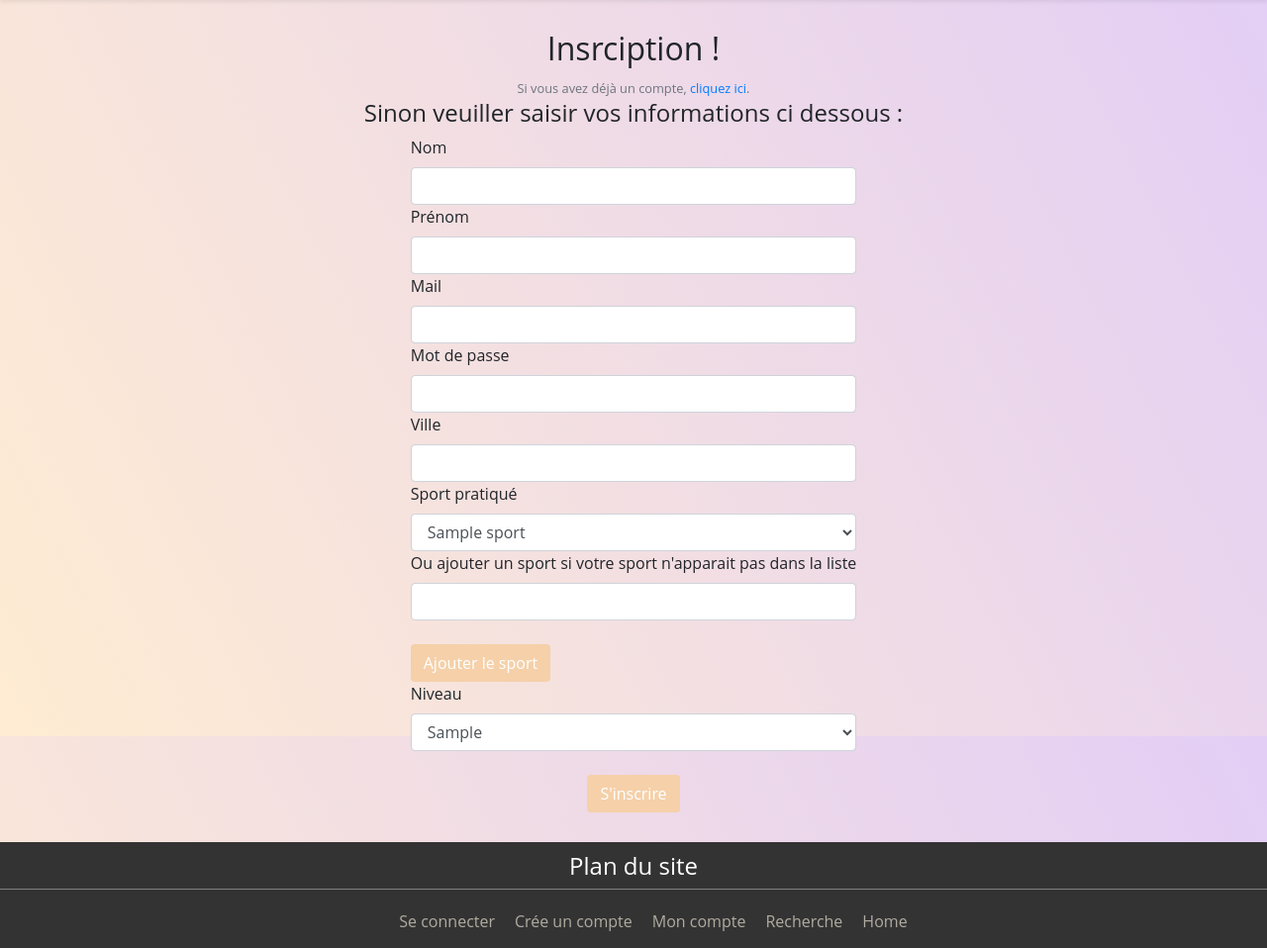
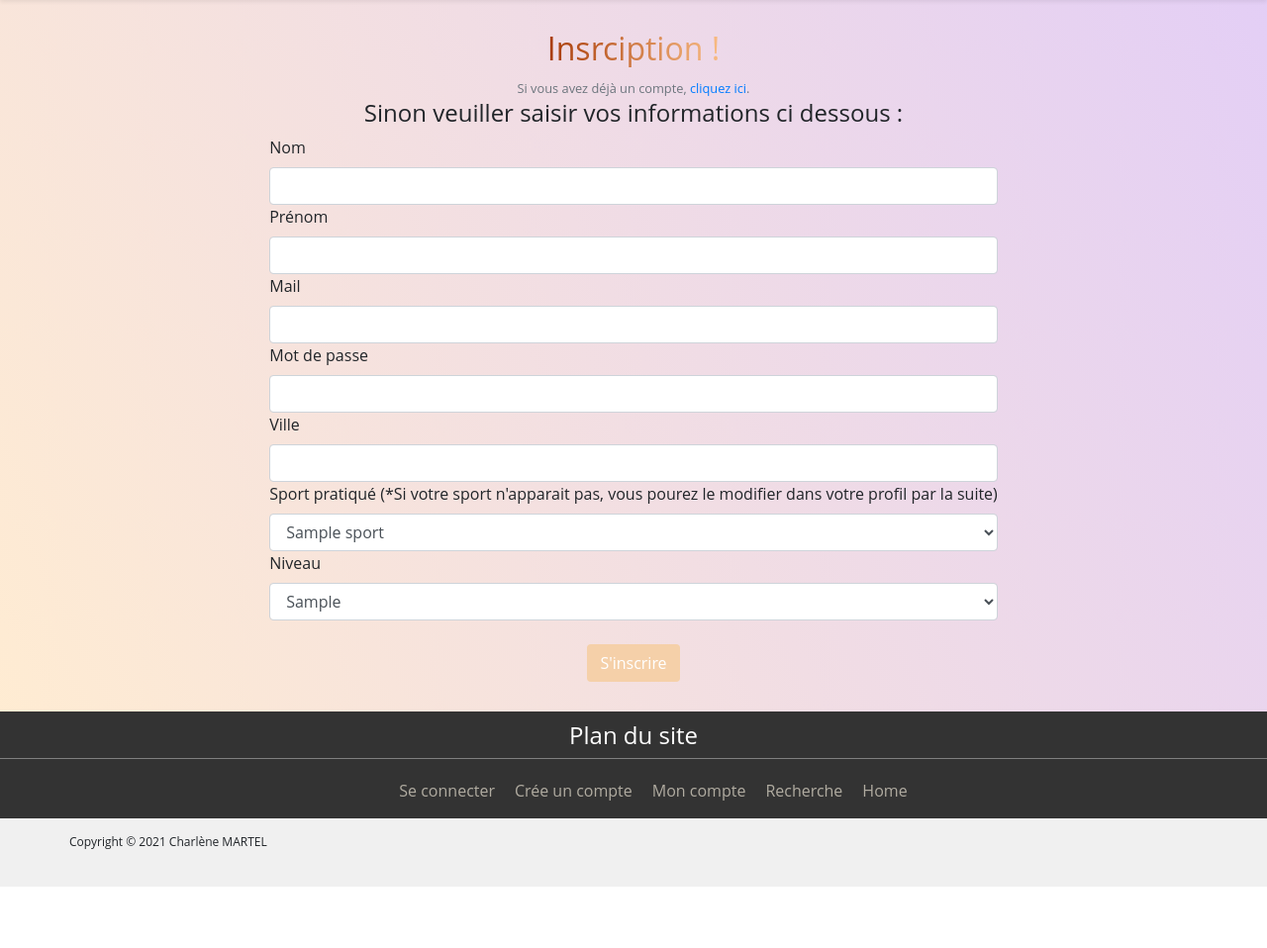
Before and after one commit to CharleneMartel/SiteDerencontre, a PHP site: page /Page_ajout.php in a window 1280 px wide. Shown: the part 56-1014 px from the top of the page at 99% size. After the commit the page ends 952 px from the top, so only its background shows below. Run offline with PHP 8.4, Linux system fonts and the light colour scheme; tables that the repository leaves empty or names only in its code hold one stand-in row (values such as "Sample post").

Commit message:
Update Page_ajout.php

```diff
--- a/Page_ajout.php
+++ b/Page_ajout.php
@@ -1,22 +1,6 @@
 <?php include_once 'Master_Data/header.php' ?>
-<style>
-    .AjoutSport {
-        width: 100%;
-    }
-
-    .AjoutSport#gauche {
-        position: relative;
-        width: 60%;
-    }
-
-    .AjoutSport#droite {
-        position: relative;
-        left: 60%;
-        width: 30%;
-    }
-</style>
 <div class="container form">
-    <h2>Insrciption ! </h2>
+    <h2 class="Titre">Insrciption ! </h2>
     <div>
         <small class="text-muted">Si vous avez déjà un compte,
             <a href="Page-connexion.php">cliquez ici</a>.
@@ -46,35 +30,17 @@
                 <label name="ville">Ville</label>
                 <input name="ville" class="form-control" required>
             </div>
-
-            <div class="AjoutSport">
-                <div class="gauche">
-                    <label name="sport">Sport pratiqué</label>
-                    <select class="form-control" name="sportPratique">
-                        <?php
-                        $sql = "SELECT `nom` from sports;";
-                        foreach ($db->query($sql) as $ligne) {
-                            echo "<option>" . str_replace("_", " ", $ligne['nom']) . "</option>";
-                        }
-                        ?>
-                    </select>
-                </div>
-                <div class="droite">
-                    <label name="nouveauSport">Ou ajouter un sport si votre sport n'apparait pas dans la liste</label>
-                    <input name="nouveauSport" class="form-control">
-                    <br>
-                    <button type="submit" class="btn bouton">Ajouter le sport</button>
+            <div>
+                <label name="sport">Sport pratiqué (*Si votre sport n'apparait pas, vous pourez le modifier dans votre profil par la suite)</label>
+                <select class="form-control" name="sportPratique">
                     <?php
-                    if (isset($_POST['ajout'])) {
-                        $req_sport = 'INSERT INTO `sports` (`id`, `nom`) VALUES (NULL, "' . $_POST['nouveauSport'] . "')";
-                        if ($connexion->query($req_sport)) {
-                            echo "<div> DONNEE INSEREES dans la table sprt </div>";
-                        }
+                    $sql = "SELECT `nom` from sports;";
+                    foreach ($db->query($sql) as $ligne) {
+                        echo "<option>" . str_replace("_", " ", $ligne['nom']) . "</option>";
                     }
                     ?>
-                </div>
+                </select>
             </div>
-
             <div>
                 <label name="niveau">Niveau</label>
                 <select class="form-control" name="niveau" required>
```
